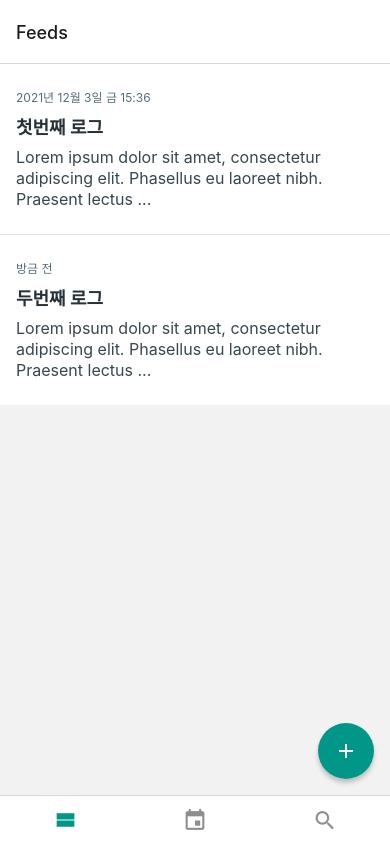
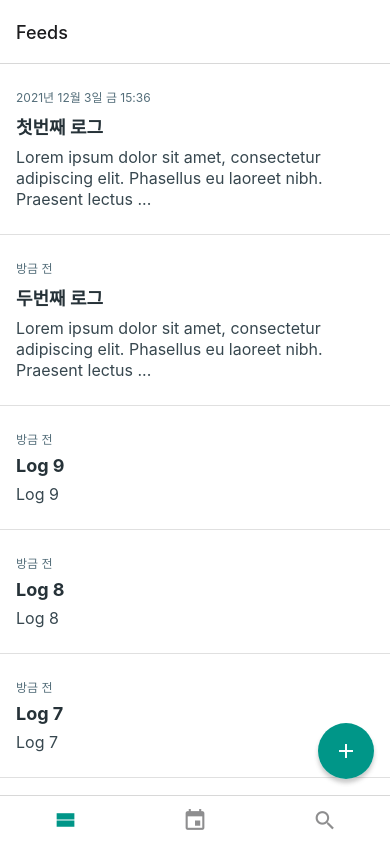
Before and after one commit to gwanduke/rn-day-log, a React Native app: screen /MainTab in a window 390 px wide. Built offline with nearby package versions, Linux system fonts and the light colour scheme.

Commit message:
플로팅 버튼 애니메이션 처리

```diff
--- a/components/FeedList.js
+++ b/components/FeedList.js
@@ -2,7 +2,20 @@ import React from 'react';
 import {FlatList, StyleSheet, View} from 'react-native';
 import FeedListItem from './FeedListItem';
 
-function FeedList({logs}) {
+// https://reactnative.dev/docs/scrollview#onscroll
+function FeedList({logs, onScrolledToBottom}) {
+  const onScroll = e => {
+    const {contentSize, layoutMeasurement, contentOffset} = e.nativeEvent;
+    const distanceFromBotton =
+      contentSize.height - layoutMeasurement.height - contentOffset.y;
+
+    if (distanceFromBotton < 72) {
+      onScrolledToBottom(true);
+    } else {
+      onScrolledToBottom(false);
+    }
+  };
+
   return (
     <FlatList
       data={logs}
@@ -10,6 +23,7 @@ function FeedList({logs}) {
       renderItem={({item}) => <FeedListItem log={item} />}
       keyExtractor={log => log.id}
       ItemSeparatorComponent={() => <View style={styles.separator} />}
+      onScroll={onScroll}
     />
   );
 }
--- a/components/FloatingWriteButton.js
+++ b/components/FloatingWriteButton.js
@@ -1,17 +1,44 @@
 import {useNavigation} from '@react-navigation/core';
-import React from 'react';
-import {Platform, Pressable, StyleSheet, View} from 'react-native';
+import React, {useEffect, useRef} from 'react';
+import {Animated, Platform, Pressable, StyleSheet, View} from 'react-native';
 import Icon from 'react-native-vector-icons/MaterialIcons';
 
-function FloatingWriteButton() {
+function FloatingWriteButton({hidden}) {
   const navigation = useNavigation();
 
   const onPress = () => {
     navigation.navigate('Write');
   };
 
+  const animation = useRef(new Animated.Value(0)).current;
+  useEffect(() => {
+    Animated.spring(animation, {
+      toValue: hidden ? 1 : 0,
+      useNativeDriver: true,
+      tension: 45, // 강도 default 40
+      friction: 5, // 감속 default 7
+    }).start();
+  }, [hidden, animation]);
+
   return (
-    <View style={styles.wrapper}>
+    <Animated.View
+      style={[
+        styles.wrapper,
+        {
+          transform: [
+            {
+              translateY: animation.interpolate({
+                inputRange: [0, 1],
+                outputRange: [0, 88],
+              }),
+            },
+          ],
+          opacity: animation.interpolate({
+            inputRange: [0, 1],
+            outputRange: [1, 0],
+          }),
+        },
+      ]}>
       <Pressable
         style={({pressed}) => [
           styles.button,
@@ -23,7 +50,7 @@ function FloatingWriteButton() {
         onPress={onPress}>
         <Icon name="add" size={24} style={styles.icon} />
       </Pressable>
-    </View>
+    </Animated.View>
   );
 }
 
--- a/contexts/LogContext.js
+++ b/contexts/LogContext.js
@@ -18,6 +18,14 @@ export function LogContextProvider({children}) {
       body: 'Lorem ipsum dolor sit amet, consectetur adipiscing elit. Phasellus eu laoreet nibh. Praesent lectus massa, finibus eu lectus non, congue sodales lectus. Mauris dignissim nibh massa, at ultricies ligula aliquam at. Suspendisse ex orci, tristique non ex eget, rhoncus egestas ex. In libero massa, facilisis a nulla aliquet, molestie vestibulum erat. Morbi a libero sollicitudin, accumsan dolor ut, pulvinar lacus. Quisque pellentesque sapien quis quam tincidunt egestas. Nullam suscipit tempus elit, a interdum lacus consectetur nec. Cras eu aliquam diam. Sed finibus malesuada ante, eu sodales mauris facilisis vel. Nam vitae condimentum quam, ac finibus libero. Maecenas hendrerit viverra nibh, sed pretium mauris ornare non. Nulla lectus ipsum, dignissim eu ipsum non, congue malesuada mauris. Nulla quis euismod dolor. Etiam risus dolor, vestibulum a ipsum et, ultrices condimentum leo.',
       date: new Date().toISOString(),
     },
+    ...Array.from({length: 10})
+      .map((_, index) => ({
+        id: uuidV4(),
+        title: `Log ${index}`,
+        body: `Log ${index}`,
+        date: new Date().toISOString(),
+      }))
+      .reverse(),
   ]);
 
   const onCreate = ({title, body, date}) => {
--- a/screens/FeedsScreen.js
+++ b/screens/FeedsScreen.js
@@ -1,4 +1,4 @@
-import React, {useContext} from 'react';
+import React, {useContext, useState} from 'react';
 import {StyleSheet, View} from 'react-native';
 import FeedList from '../components/FeedList';
 import FloatingWriteButton from '../components/FloatingWriteButton';
@@ -6,11 +6,18 @@ import LogContext from '../contexts/LogContext';
 
 function FeedsScreen() {
   const {logs} = useContext(LogContext);
+  const [hidden, setHidden] = useState(false);
+
+  const onScrolledToBottom = isBottom => {
+    if (hidden !== isBottom) {
+      setHidden(isBottom);
+    }
+  };
 
   return (
     <View style={styles.block}>
-      <FeedList logs={logs} />
-      <FloatingWriteButton />
+      <FeedList logs={logs} onScrolledToBottom={onScrolledToBottom} />
+      <FloatingWriteButton hidden={hidden} />
     </View>
   );
 }
```
